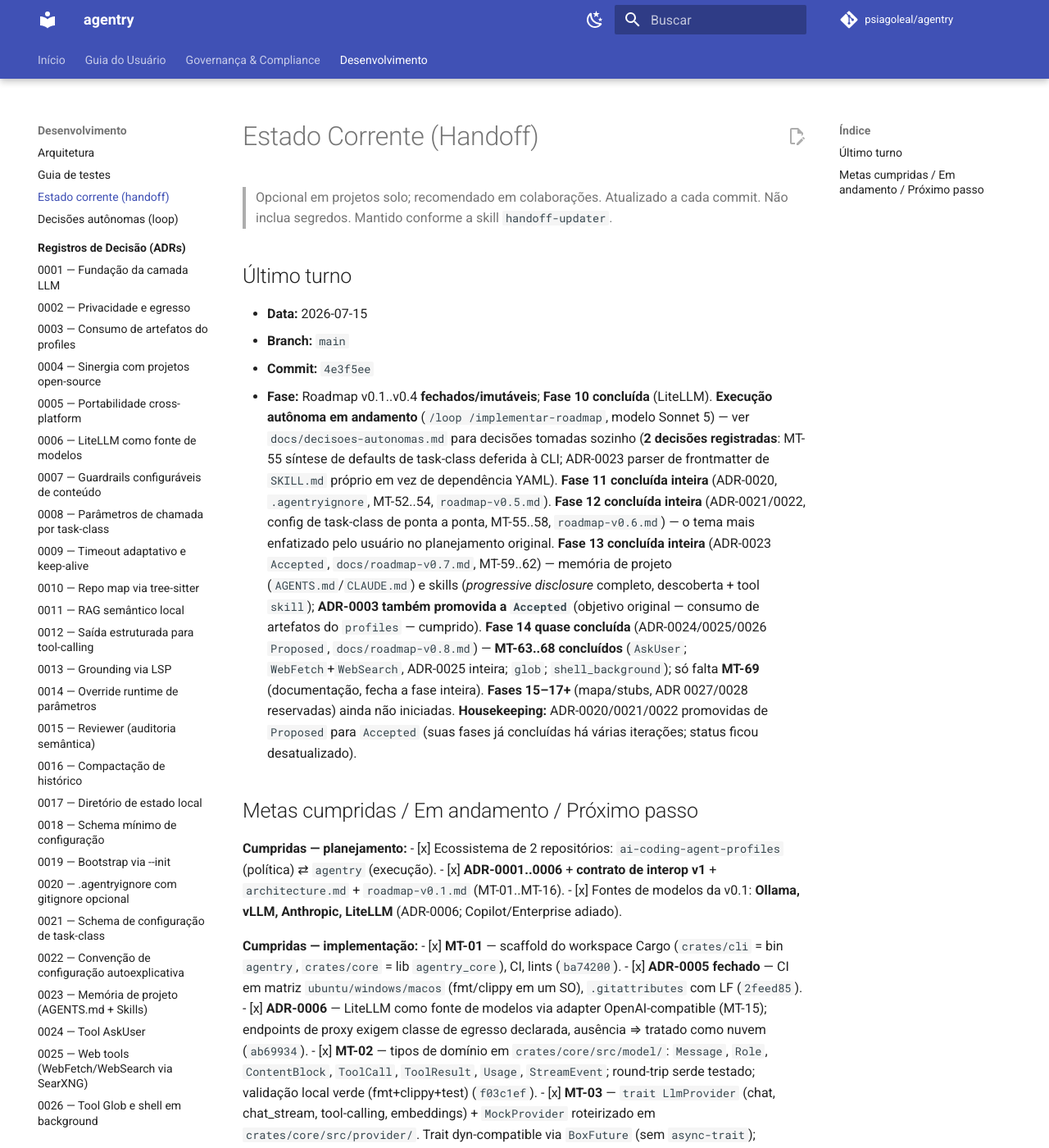
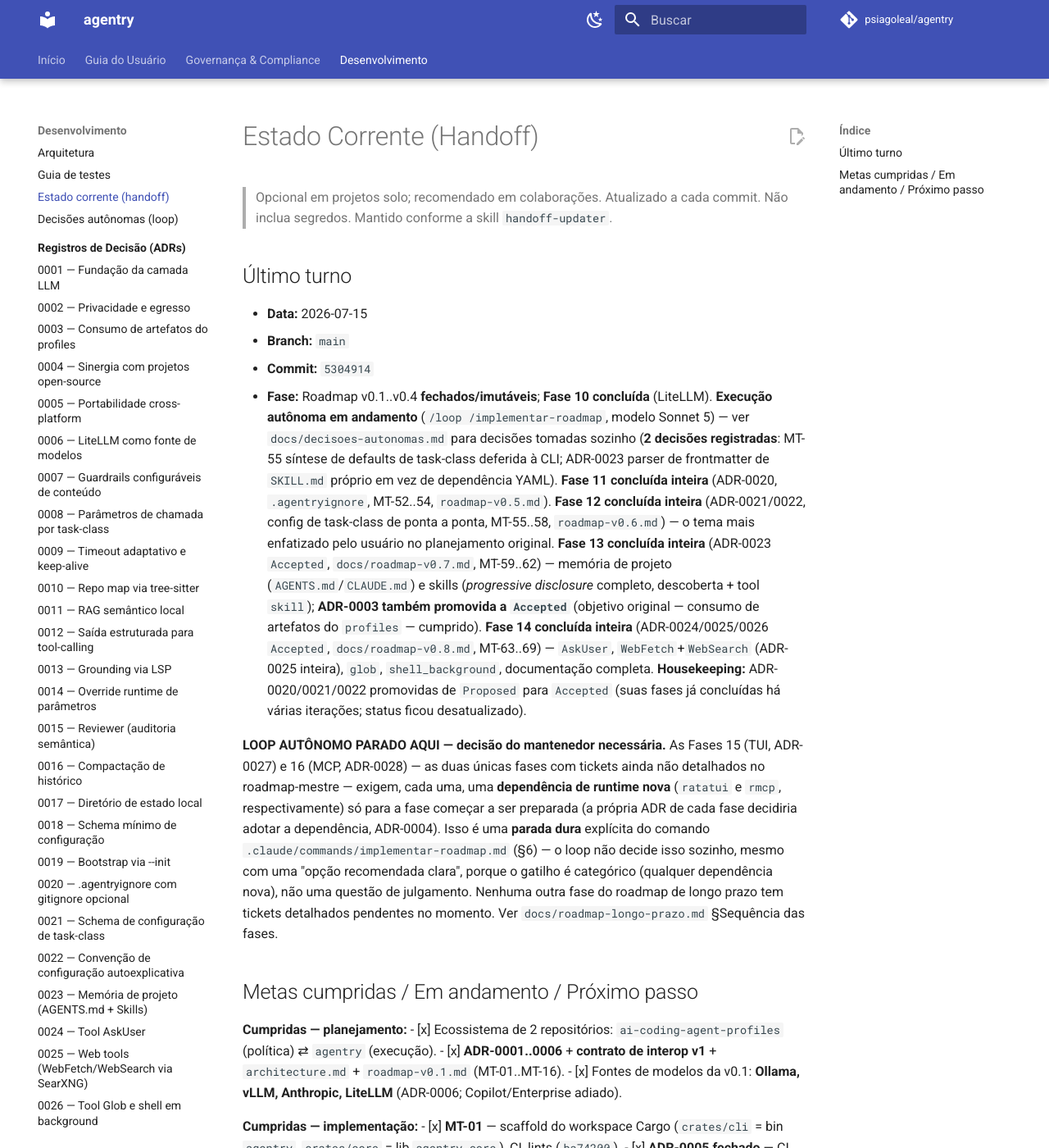
Before and after one commit to psiagoleal/agentry, an MkDocs documentation site: the page built from docs/CURRENT-STATE.md, in a window 1280 px wide and 1400 px high. Shown: the whole window at 82% size. Built offline with MkDocs 1.6.1 and Material for MkDocs 9.7.7, drawn with Linux system fonts in a browser that asks for light colours; comment, search, counter and statistics services are not loaded.

Commit message:
docs(handoff): fecha a Fase 14 inteira; loop autônomo parado (dependência nova exigida)
CURRENT-STATE.md registra a parada dura: Fases 15 (TUI/ratatui) e 16
(MCP/rmcp) são as únicas com tickets ainda não detalhados, e cada
uma exige dependência de runtime nova mesmo só para escrever sua ADR
-- decisão do mantenedor necessária antes do loop continuar (comando
implementar-roadmap.md §6).

{agente: Claude Code; modelo: claude-sonnet-5}

```diff
--- a/docs/CURRENT-STATE.md
+++ b/docs/CURRENT-STATE.md
@@ -9,7 +9,7 @@
 
 - **Data:** 2026-07-15
 - **Branch:** `main`
-- **Commit:** `4e3f5ee`
+- **Commit:** `5304914`
 - **Fase:** Roadmap v0.1..v0.4 **fechados/imutáveis**; **Fase 10 concluída** (LiteLLM).
   **Execução autônoma em andamento** (`/loop /implementar-roadmap`, modelo Sonnet 5) — ver
   `docs/decisoes-autonomas.md` para decisões tomadas sozinho (**2 decisões registradas**:
@@ -21,12 +21,20 @@
   `docs/roadmap-v0.7.md`, MT-59..62) — memória de projeto (`AGENTS.md`/`CLAUDE.md`) e skills
   (*progressive disclosure* completo, descoberta + tool `skill`); **ADR-0003 também promovida a
   `Accepted`** (objetivo original — consumo de artefatos do `profiles` — cumprido). **Fase 14
-  quase concluída** (ADR-0024/0025/0026 `Proposed`, `docs/roadmap-v0.8.md`) — **MT-63..68
-  concluídos** (`AskUser`; `WebFetch`+`WebSearch`, ADR-0025 inteira; `glob`;
-  `shell_background`); só falta **MT-69** (documentação, fecha a fase inteira). **Fases 15–17+**
-  (mapa/stubs, ADR 0027/0028 reservadas) ainda não iniciadas. **Housekeeping:**
-  ADR-0020/0021/0022 promovidas de `Proposed` para `Accepted` (suas fases já concluídas há
-  várias iterações; status ficou desatualizado).
+  concluída inteira** (ADR-0024/0025/0026 `Accepted`, `docs/roadmap-v0.8.md`, MT-63..69) —
+  `AskUser`, `WebFetch`+`WebSearch` (ADR-0025 inteira), `glob`, `shell_background`, documentação
+  completa. **Housekeeping:** ADR-0020/0021/0022 promovidas de `Proposed` para `Accepted` (suas
+  fases já concluídas há várias iterações; status ficou desatualizado).
+
+  **LOOP AUTÔNOMO PARADO AQUI — decisão do mantenedor necessária.** As Fases 15 (TUI, ADR-0027)
+  e 16 (MCP, ADR-0028) — as duas únicas fases com tickets ainda não detalhados no roadmap-mestre
+  — exigem, cada uma, uma **dependência de runtime nova** (`ratatui` e `rmcp`,
+  respectivamente) só para a fase começar a ser preparada (a própria ADR de cada fase
+  decidiria adotar a dependência, ADR-0004). Isso é uma **parada dura** explícita do comando
+  `.claude/commands/implementar-roadmap.md` (§6) — o loop não decide isso sozinho, mesmo com
+  uma "opção recomendada clara", porque o gatilho é categórico (qualquer dependência nova),
+  não uma questão de julgamento. Nenhuma outra fase do roadmap de longo prazo tem tickets
+  detalhados pendentes no momento. Ver `docs/roadmap-longo-prazo.md` §Sequência das fases.
 
 ## Metas cumpridas / Em andamento / Próximo passo
 
@@ -853,14 +861,31 @@
   limpos, `cargo build --release` verde. Smoke-test reproduz a mesma limitação de
   *tool-calling* já registrada; a tool também fica bloqueada por padrão (*allow-list* vazia,
   mesmo comportamento do `shell_exec`). Nenhuma dependência nova.
+- [x] **MT-69** — `docs/usuario/configuracao.md`: seções `tools.webFetch` (as duas condições
+  exigidas — *opt-in* + perfil `cloud-ok` — e por quê) e `tools.webSearch`
+  (`searxngUrl`/`searxngEgressClass`, sem instância pública pré-configurada). `docs/usuario/uso.md`:
+  seção "Ferramentas do agente" (`ask_user`/`glob`/`shell_background`/`web_fetch`/`web_search`).
+  `docs/governanca/privacidade-e-egresso.md`: seção "Egresso via ferramentas de web" para o
+  público de *compliance* — por que `web_fetch` exige as duas condições (não uma *allowlist*
+  de host, já que o destino não é conhecido de antemão); modelo de anonimato como requisito de
+  código. Corrigida uma afirmação desatualizada ("os dois são os únicos caminhos de rede") —
+  achado de releitura, mesma categoria dos gaps do MT-57/58/62. ADR-0024/0025/0026 promovidas
+  a `Accepted`. `mkdocs build --strict` limpo; *anchors* conferidos no HTML. Nenhuma mudança de
+  código. **Fecha a Fase 14 inteira (MT-63..69).**
 
-**Em andamento:** nada pendente no turno.
+**Em andamento:** nada pendente — árvore de trabalho limpa, tudo commitado.
 
-**Próximo passo:** **MT-69** (`docs/roadmap-v0.8.md`, `docs/usuario/configuracao.md`,
-`docs/usuario/uso.md`, `docs/governanca/privacidade-e-egresso.md`) — documentação de
-`tools.webFetch`/`tools.webSearch`/`ask_user`/`glob`/`shell_background`, promoção de
-ADR-0024/0025/0026 a `Accepted`. Fecha a Fase 14 inteira. As Fases 15–17+ seguem só como
-mapa. Outros itens em aberto, sem
+**Próximo passo — requer decisão do mantenedor, loop autônomo parado:** as únicas fases com
+tickets ainda não detalhados são a **Fase 15** (TUI via `ratatui`, ADR-0027) e a **Fase 16**
+(cliente MCP via `rmcp`, ADR-0028) — cada uma precisa de uma **dependência de runtime nova**
+mesmo só para escrever sua ADR (que decidiria adotar a dependência, ADR-0004). Isso é uma
+parada dura explícita do comando `.claude/commands/implementar-roadmap.md` (§6): o loop nunca
+decide sozinho adotar uma dependência nova, mesmo havendo uma "opção recomendada clara" —
+volte a rodar `/loop /implementar-roadmap` só depois de decidir (a) qual das duas fases
+priorizar, ou (b) se `ratatui`/`rmcp` são de fato as dependências corretas a adotar (a ADR de
+cada fase ainda faria a verificação formal de maturidade/licença, ADR-0004, mas a decisão de
+**seguir em frente com uma dependência nova** é do mantenedor, não do loop). Outros itens em
+aberto, sem
 ticket: deploy do site MkDocs (GitHub Pages) — decisão explícita do usuário de
 não fazer ainda; CI multi-SO ainda não observado verde (falta um push que dispare a matriz);
 backlog independente do `ai-coding-agent-profiles` (ADRs 0001-0005 — RTK/OKF pendentes de
@@ -884,6 +909,8 @@ pendentes de validação de implementação).
 
 | Data | Commit | Resumo | MT |
 |------|--------|--------|----|
+| 2026-07-15 | `5304914` | docs(roadmap): marca MT-69 concluído; fecha a Fase 14 inteira | — |
+| 2026-07-15 | `e375095` | MT-69: documentação tools essenciais + ADR-0024/0025/0026 -> Accepted | MT-69 |
 | 2026-07-15 | `4e3f5ee` | MT-68: tool shell_background -- start/output/stop (ADR-0026) | MT-68 |
 | 2026-07-15 | `1e666ca` | MT-67: tool glob (ADR-0026) | MT-67 |
 | 2026-07-15 | `b23b184` | MT-66: tool web_search via SearXNG configurável (ADR-0025) | MT-66 |
```
